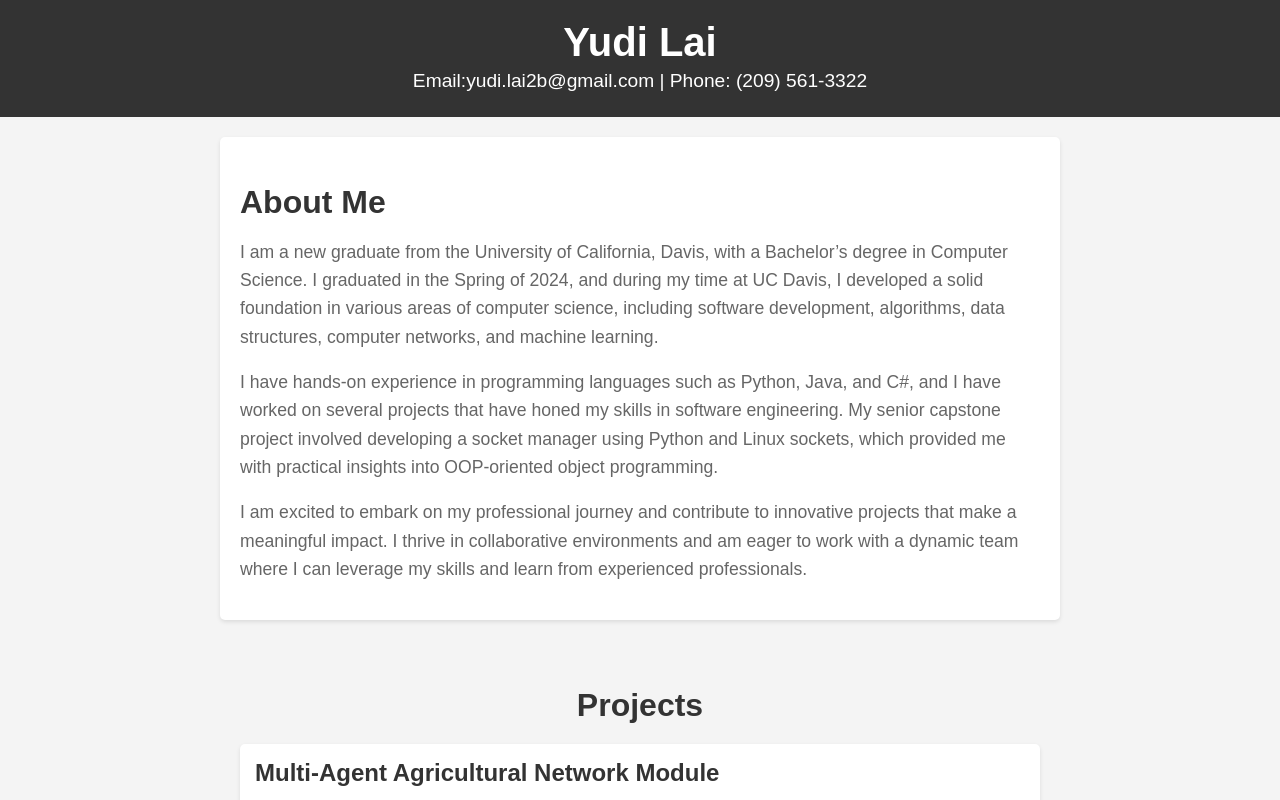
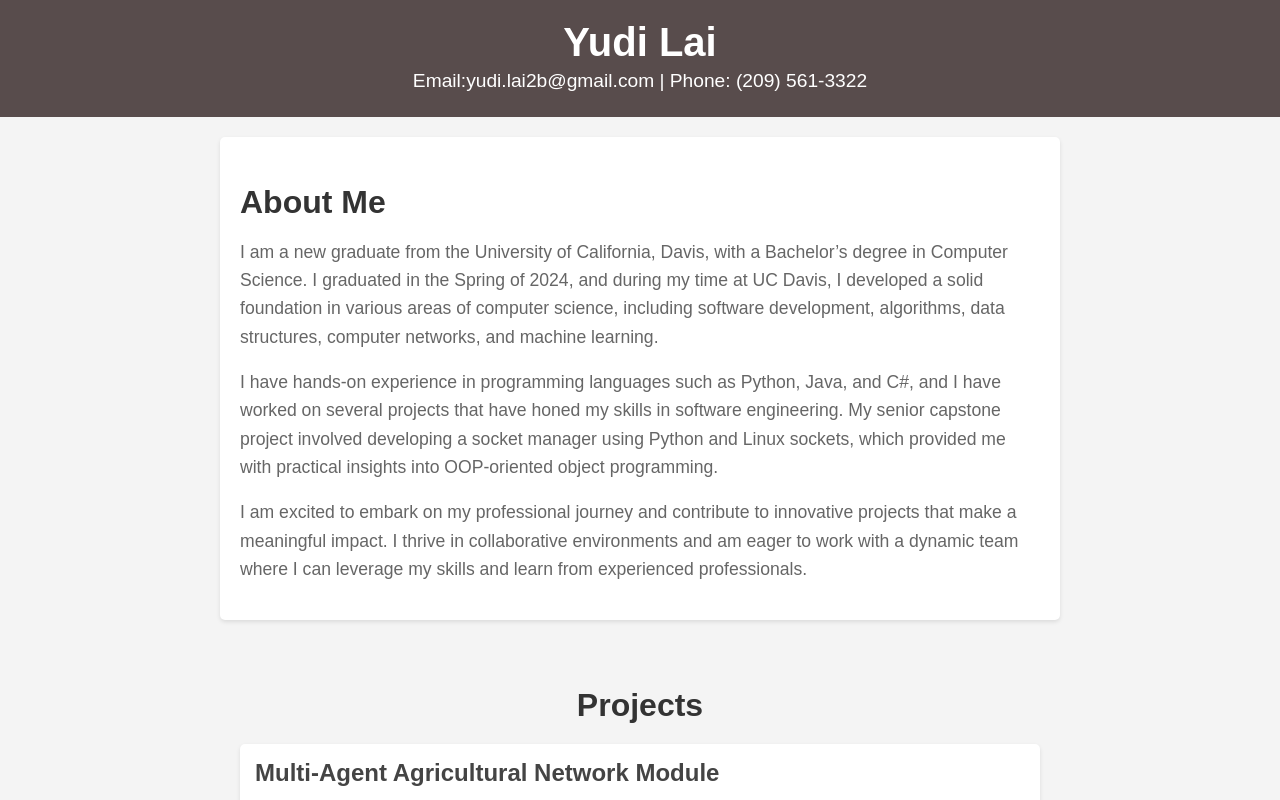
Before and after one commit to YudiLai33/Portfolio, a plain HTML site: page index.html in a window 1280 px wide. Shown: the top 800 px of the page. Drawn offline with Linux system fonts and the light colour scheme.

Commit message:
banner color change

```diff
--- a/styles.css
+++ b/styles.css
@@ -3,11 +3,11 @@ body {
     margin: 0;
     padding: 0;
     background-color: #f4f4f4;
-    color: #333;
+    color: #444;
 }
 
 header {
-    background-color: #333;
+    background-color: #584c4c;
     color: #fff;
     text-align: center;
     padding: 20px 0;
```
